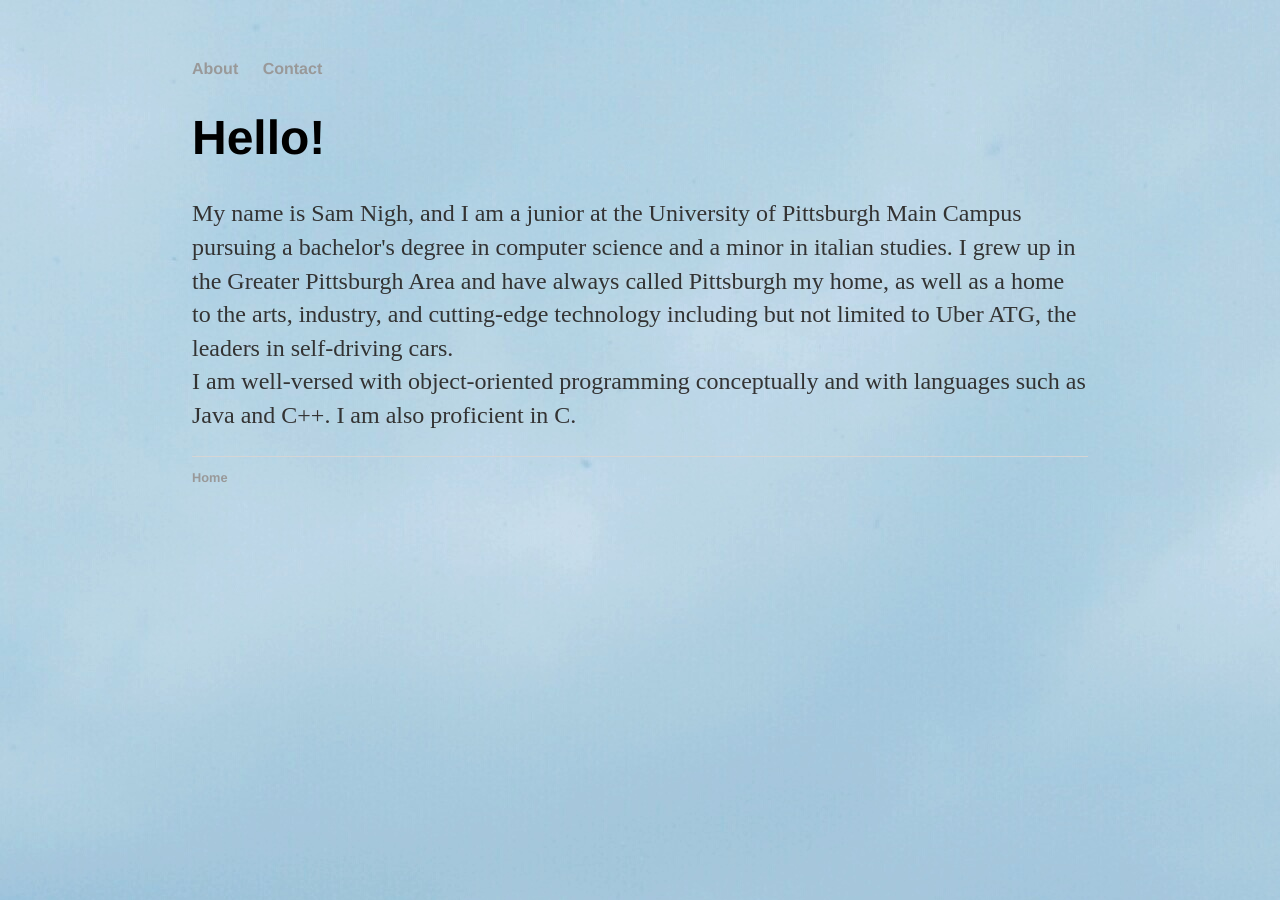
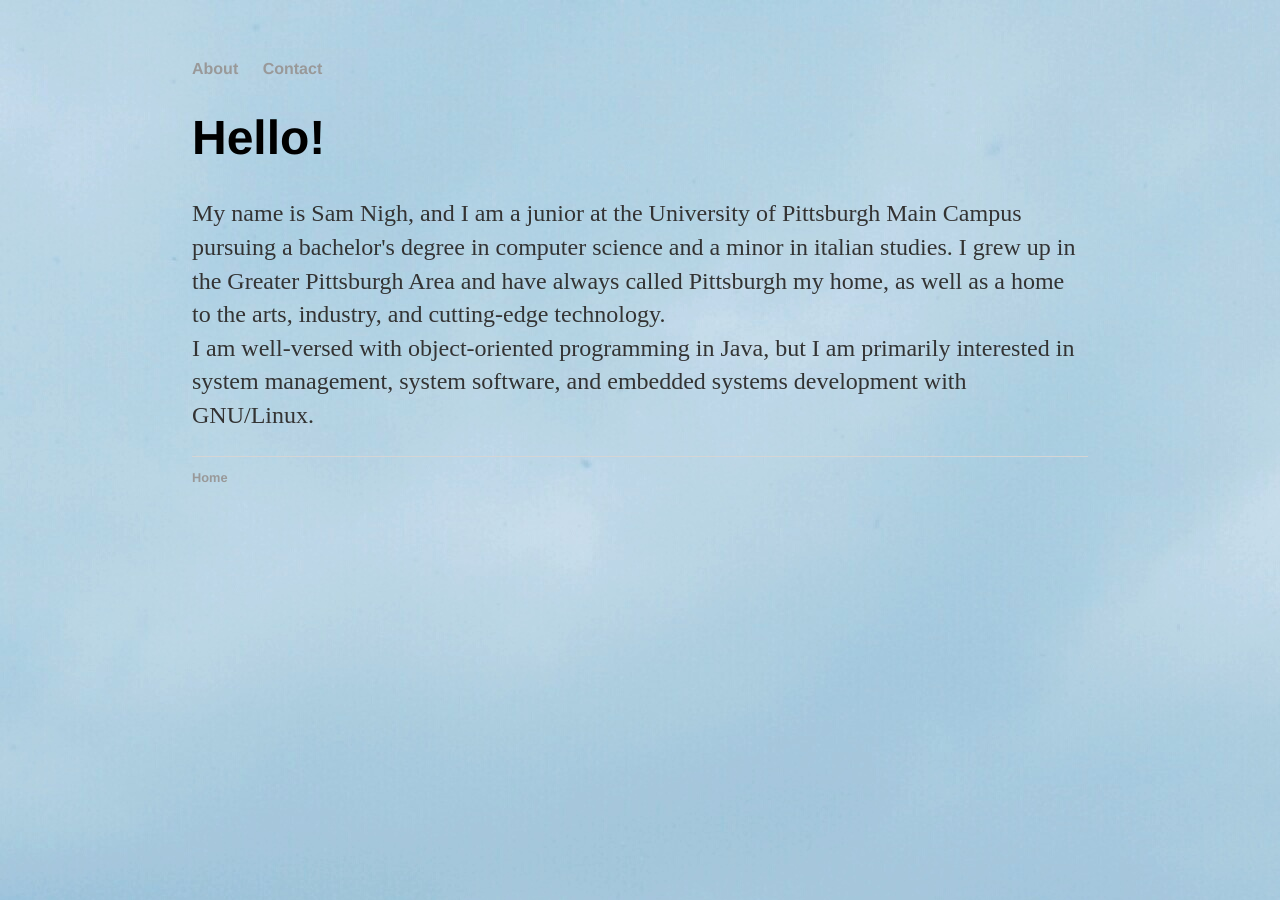
Before and after one commit to SPN11/SPN11.github.io, a Jekyll site: the page built from about.html, in a window 1280 px wide. Built offline with Jekyll 4.4.1, drawn with Linux system fonts in a browser that asks for light colours.

Commit message:
Updated about

```diff
--- a/about.html
+++ b/about.html
@@ -7,7 +7,8 @@ title: About Sam Nigh
 	<p>My name is Sam Nigh, and I am a junior at the University of Pittsburgh Main Campus pursuing a bachelor's
     	degree in computer science and a minor in italian studies.
     	I grew up in the Greater Pittsburgh Area and have always called Pittsburgh my home, as well as a home to the arts, industry,
-    	and cutting-edge technology including but not limited to Uber ATG, the leaders in self-driving cars. <br>
-    	I am well-versed with object-oriented programming conceptually and with languages such as Java and C++. I am also proficient in C.
+    	and cutting-edge technology. <br>
+    	I am well-versed with object-oriented programming in Java, but I am primarily interested in
+	system management, system software, and embedded systems development with GNU/Linux.
   </p>
 </div>
```
